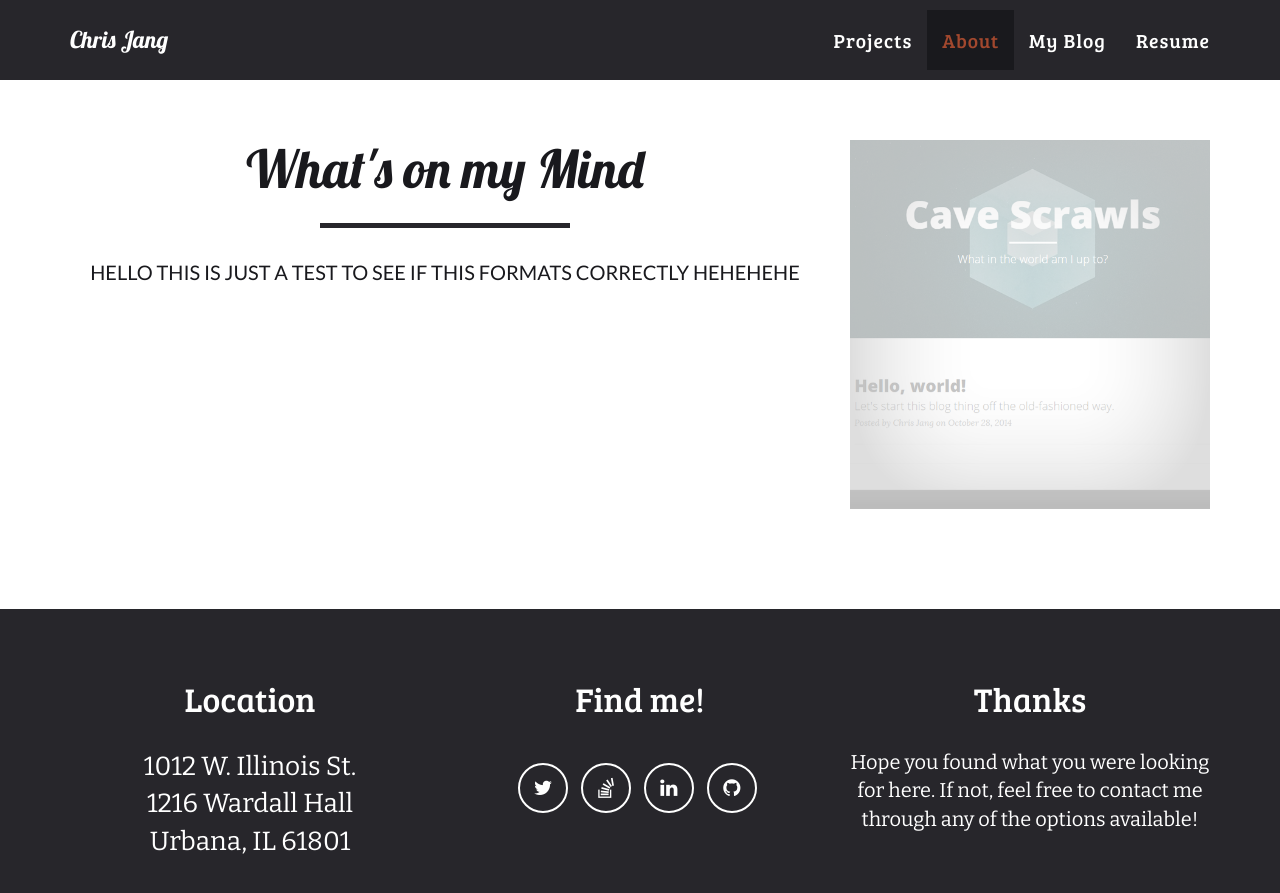
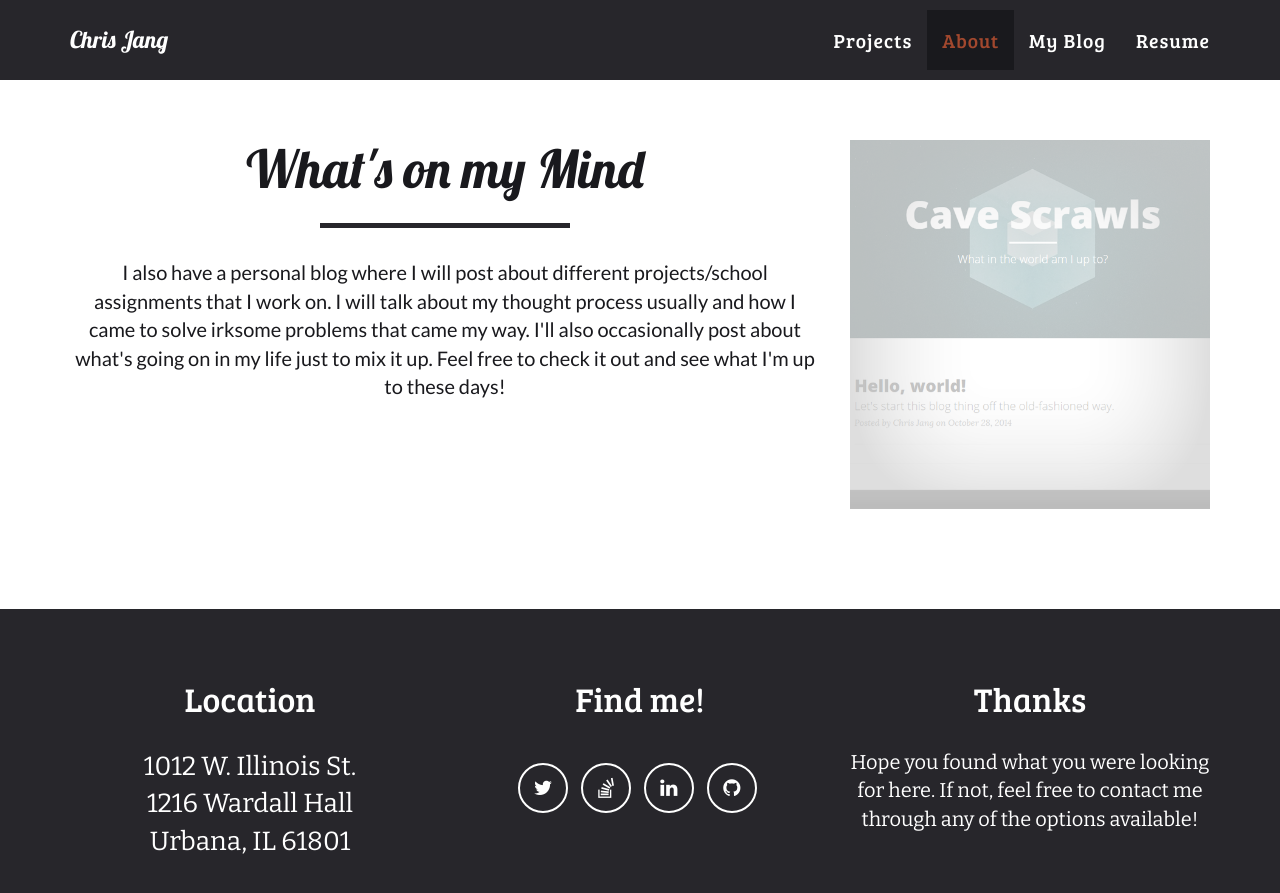
Before and after one commit to cjang5/cjang5.github.io, a Jekyll site: the page built from index.html, in a window 1280 px wide and 900 px high, scrolled down 2048 px. Shown: the top 893 px of the window. Built offline with Jekyll 4.4.1, drawn with Linux system fonts in a browser that asks for light colours.

Commit message:
Updated blog section's description

```diff
--- a/_includes/contact.html
+++ b/_includes/contact.html
@@ -43,7 +43,7 @@
 
 		    <hr class="star-primary">
 
-		    <p> HELLO THIS IS JUST A TEST TO SEE IF THIS FORMATS CORRECTLY HEHEHEHE </p>
+		    <p>I also have a personal blog where I will post about different projects/school assignments that I work on. I will talk about my thought process usually and how I came to solve irksome problems that came my way. I'll also occasionally post about what's going on in my life just to mix it up. Feel free to check it out and see what I'm up to these days!</p>
 		</div>
 
 		<div class="blogbox col-xs-12 col-lg-4 text-center">
```
